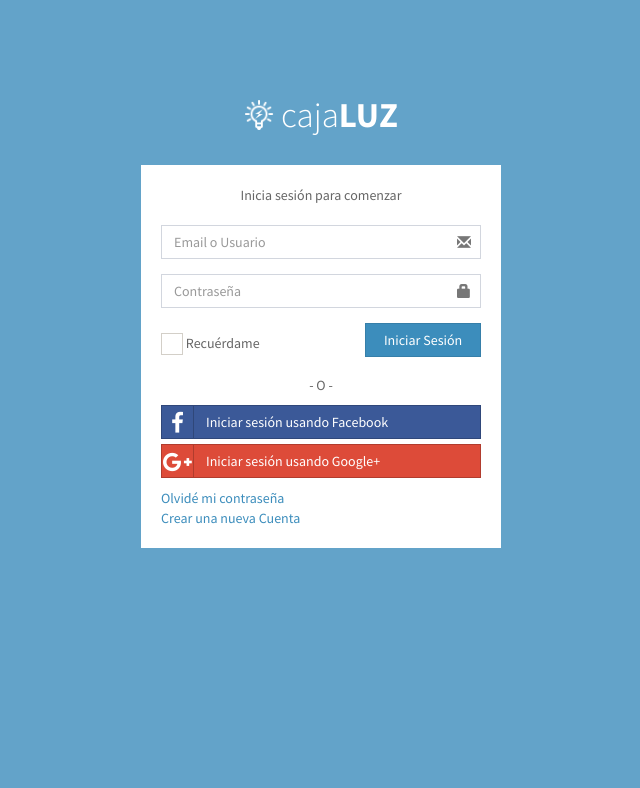
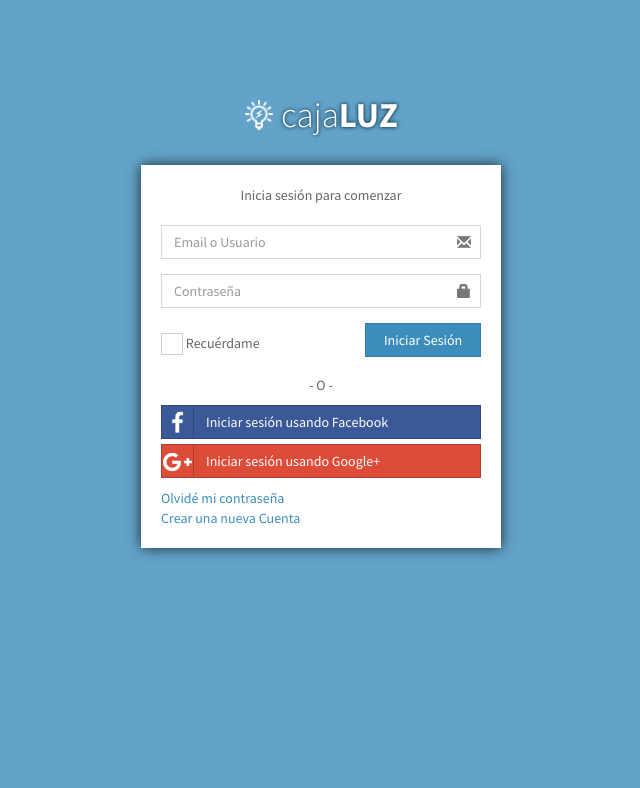
Before and after one commit to Souset/tienda, a PHP site: page /login.php in a window 1280 px wide. Shown: the top 788 px of the page, without its empty margins (319-959 px from the left). Run offline with PHP 8.4, Linux system fonts and the light colour scheme; some libraries are stand-ins or nearby versions.

Commit message:
añado sombras en el login

```diff
--- a/dist/css/estilos.css
+++ b/dist/css/estilos.css
@@ -231,9 +231,14 @@ body {
 }
 
 .login-page{
-    background-color:rgba(60, 141, 188, 0.8);
+    background-color: rgba(60, 141, 188, 0.8);
 }
 
 .login-logo a{
-    color:white;
+    color: white;
+    text-shadow: 0 0 3px #1d475e, 0 0 5px #1d475e;
 }
+
+.login-box-body {
+    box-shadow: 0px 0px 13px 0px rgba(0,0,0,0.75);
+}
--- a/login.php
+++ b/login.php
@@ -7,7 +7,6 @@
         <!-- Logo -->
         <div class="login-logo">
             <a href="index.php" class="logo">
-
                 <!-- logo for regular state and mobile devices -->
                 <span class="logo-lg"><img src="img/logo.png" alt=""> caja<b>LUZ</b></span>
             </a>
```
Lines whose indentation alone changed are shown as unchanged.
